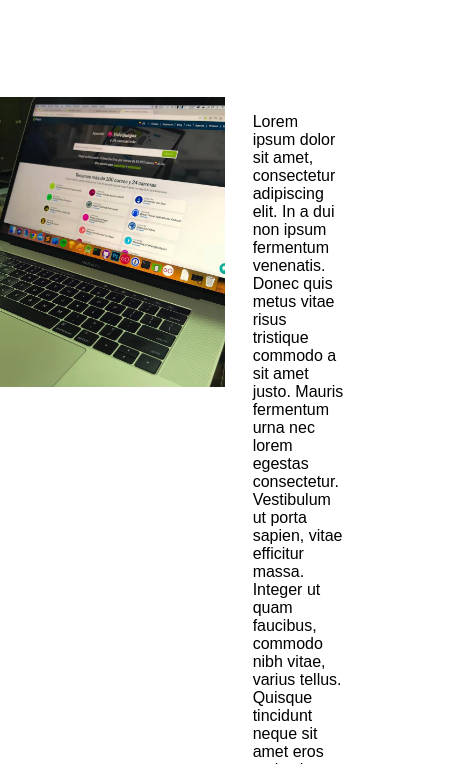
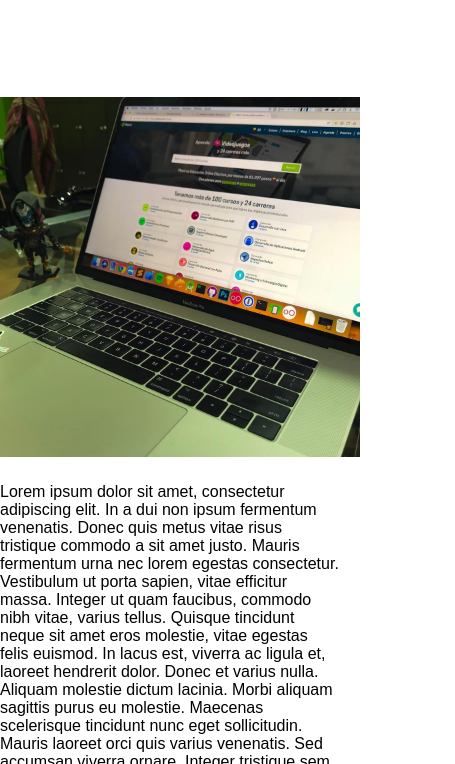
Before and after one commit to R4D4M4NTHYS24/reto1-FB, a plain HTML site: page details.html in a window 390 px wide. Shown: the part 80-844 px from the top of the page, 455 px wide, since content can reach past the window. Drawn offline with Linux system fonts and the light colour scheme.

Commit message:
actualizacion al responsive details

```diff
--- a/css/details.css
+++ b/css/details.css
@@ -109,4 +109,19 @@ nav li a:hover{
   		padding-left: 20px;
   		display: flex;
 	}
+
+	.post-image{
+	width: 100%;
+	vertical-align: top;
+	grid-column: 1 / span 3;
+	grid-row: 200px 1fr;
+	}
+
+	.post-list{
+			display: grid;
+			grid-template-columns: 1fr;
+			grid-template-areas: "post-image"
+								 "post-overlay";
+			grid-gap: 10px;
+		}
 }
```
